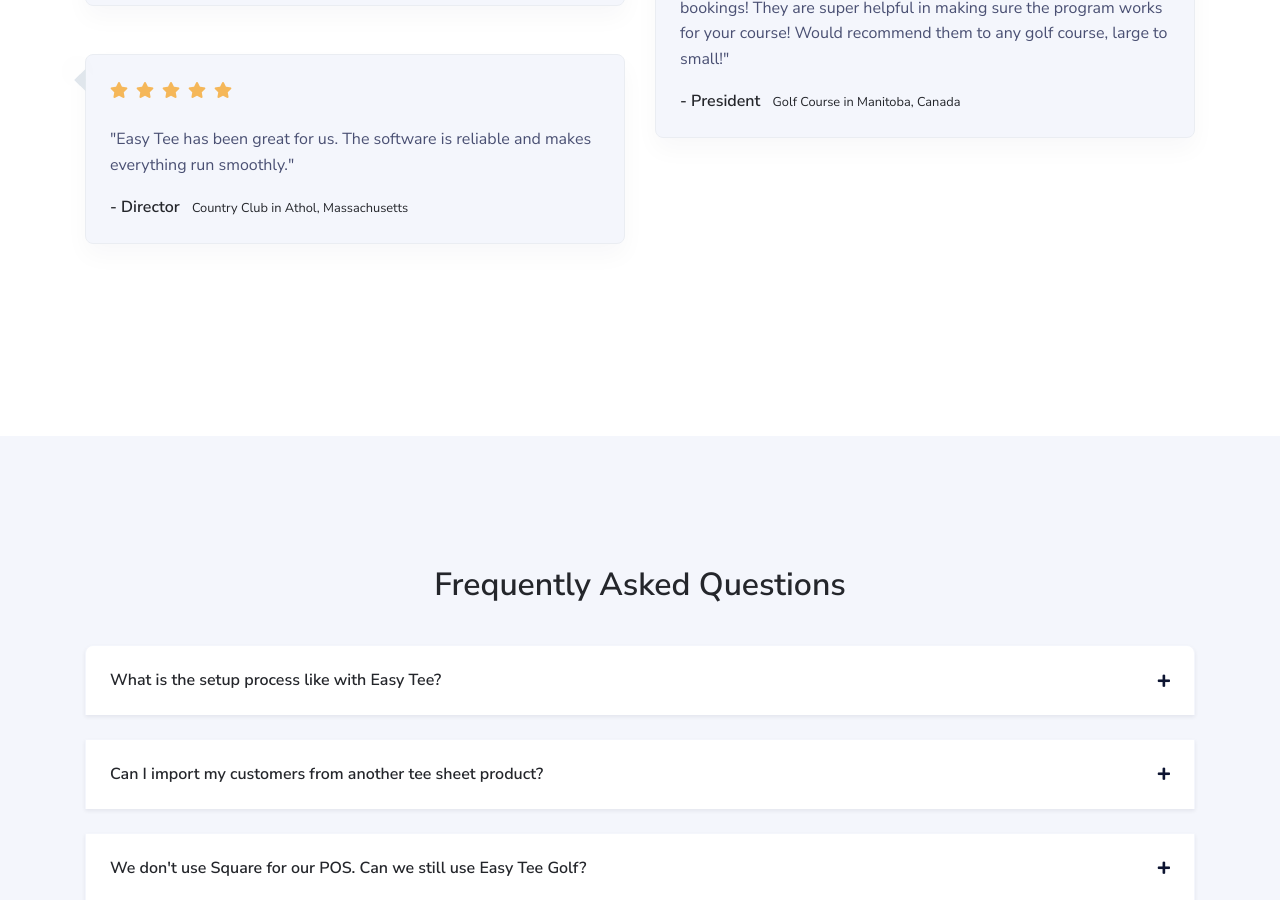
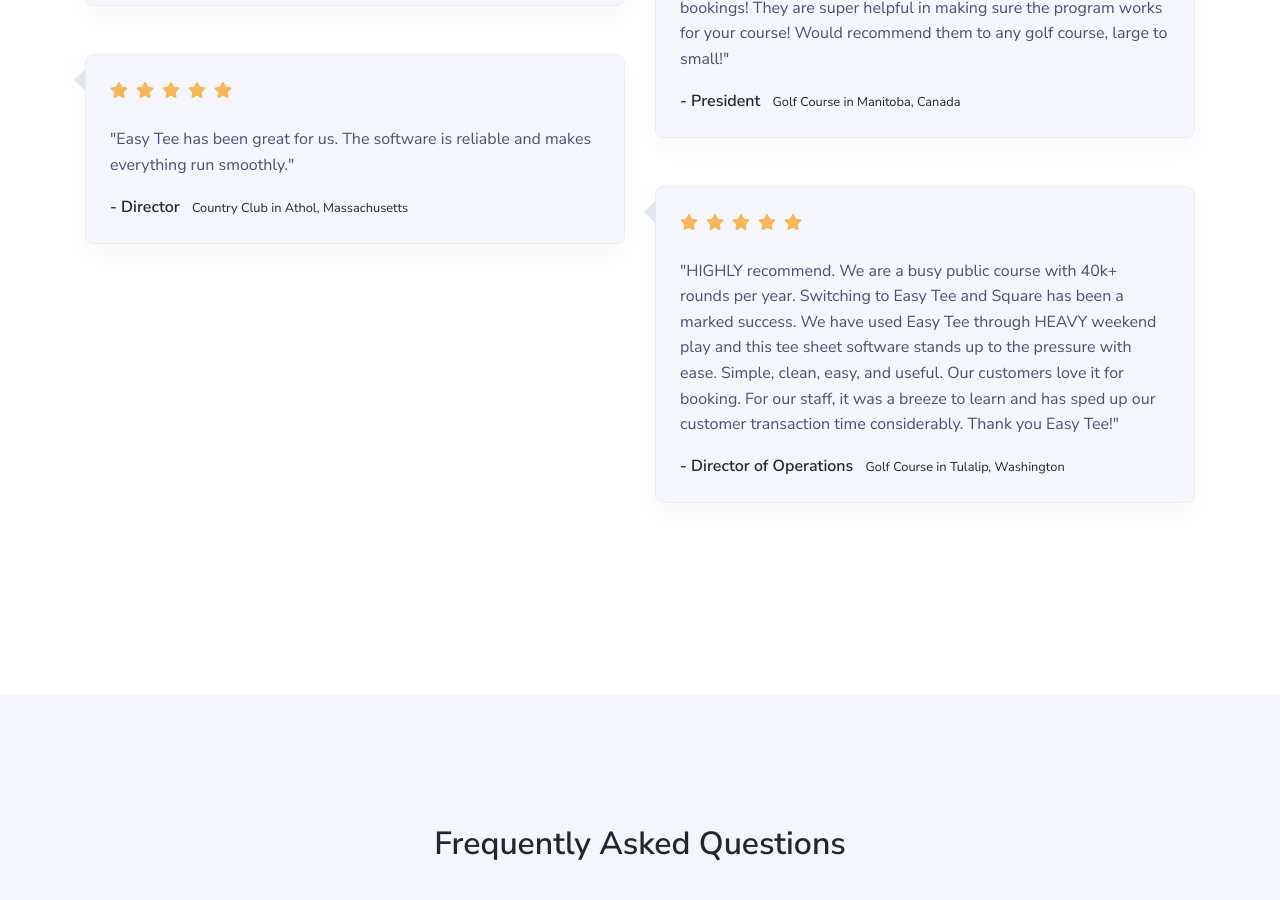
Before and after one commit to easyteegolf/easytee_front, a Jekyll site: the page built from index.html, in a window 1280 px wide and 900 px high, scrolled down 7487 px. Built offline with Jekyll 4.4.1, drawn with Linux system fonts in a browser that asks for light colours.

Commit message:
add new testimonial

```diff
--- a/index.html
+++ b/index.html
@@ -352,8 +352,7 @@ order: 0
                                 <span class="h6">- President <small class="ml-0 ml-md-2">Golf Course in Manitoba, Canada</small></span>
                             </div>
                         </div>
-                        <!-- <div class="customer-testimonial d-flex mb-5">
-                            <img src="../assets/img/team/profile-picture-6.jpg" class="image image-sm mr-3 rounded-circle shadow" alt="">
+                        <div class="customer-testimonial d-flex mb-5">
                             <div class="content bg-soft shadow-soft border border-light rounded position-relative p-4">
                                 <div class="d-flex mb-4">
                                     <span class="text-warning mr-2"><i class="star fas fa-star"></i></span>
@@ -362,10 +361,10 @@ order: 0
                                     <span class="text-warning mr-2"><i class="star fas fa-star"></i></span>
                                     <span class="text-warning mr-2"><i class="star fas fa-star"></i></span>
                                 </div>
-                                <p class="mt-2">"We use Rocket mainly for its site explorer, and it’s immensely improved how we find link targets. We use it both for getting quick analysis of a site, as well as utilizing its extensive index when we want to dive deep."</p>
-                                <span class="h6">- Charles Moody <small class="ml-0 ml-md-2">Manager IBM</small></span>
+                                <p class="mt-2">"HIGHLY recommend. We are a busy public course with 40k+ rounds per year. Switching to Easy Tee and Square has been a marked success. We have used Easy Tee through HEAVY weekend play and this tee sheet software stands up to the pressure with ease. Simple, clean, easy, and useful. Our customers love it for booking. For our staff, it was a breeze to learn and has sped up our customer transaction time considerably. Thank you Easy Tee!"</p>
+                                <span class="h6">- Director of Operations <small class="ml-0 ml-md-2">Golf Course in Tulalip, Washington</small></span>
                             </div>
-                        </div> -->
+                        </div>
                     </div>
                 </div>
             </div>
```
